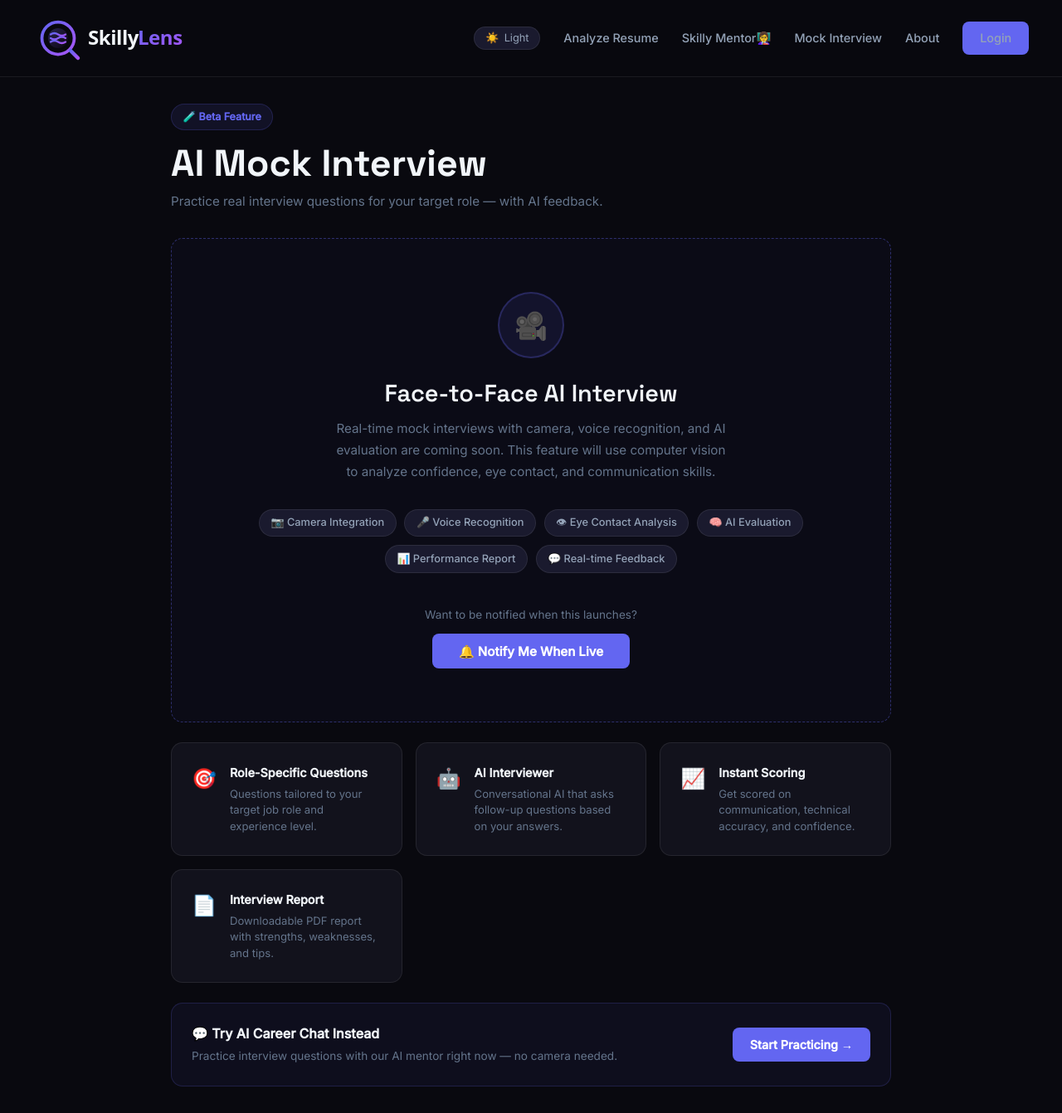
After one commit to Khushi-jaiswal20/Skillylens, a Flask app: page /mock-interview in a window 1280 px wide. The commit adds this page. Shown: the whole page at 83% size. Run offline with Flask 3, Linux system fonts and the light colour scheme; parts of the project's set-up code (start-up, migrations or seed data) failed here and were passed over.

Commit message:
Added Mock Interview Button

```diff
--- a/backend/routes/auth.py
+++ b/backend/routes/auth.py
@@ -135,3 +135,6 @@ def delete_account():
 def logout():
     session.clear()
     return redirect('/')
+@auth_bp.route('/mock-interview')
+def mock_interview():
+    return render_template('mock_interview.html')
--- a/frontend/templates/base.html
+++ b/frontend/templates/base.html
@@ -40,6 +40,7 @@
 </button>
             <a href="/upload">Analyze Resume</a>
             <a href="/chatbot">Skilly Mentor👩‍🏫</a>
+            <a href="/mock-interview">Mock Interview </a>
             <a href="/about">About</a>
             {% if session.user_id %}
     <a href="/profile" style="color:var(--accent)">👤 {{ session.user_name }}</a>
--- a/frontend/templates/dashboard.html
+++ b/frontend/templates/dashboard.html
@@ -72,7 +72,7 @@
 
   <!-- Projects Done -->
   <div class="card">
-    <h3>🛠 Projects Done
+    <h3>✅ Projects Done
       <span style="color:#22c55e;font-weight:400;font-size:0.85rem">
         ({{ data.extracted_projects|length }})
       </span>
@@ -96,7 +96,7 @@
 
   <!-- Suggested Projects -->
   <div class="card">
-    <h3>💡 Suggested Projects</h3>
+    <h3>⭐ Suggested Projects</h3>
     <p style="font-size:0.78rem;color:var(--text-muted);margin-bottom:0.75rem">
       Build these to strengthen your {{ data.job_role }} profile
     </p>
--- /dev/null
+++ b/frontend/templates/mock_interview.html
@@ -0,0 +1,185 @@
+{% extends 'base.html' %}
+{% block content %}
+
+<div style="max-width:900px;margin:2rem auto;padding:0 1rem">
+
+  <div style="margin-bottom:2rem">
+    <div style="display:inline-block;padding:0.3rem 0.85rem;
+                border-radius:20px;font-size:0.78rem;font-weight:600;
+                background:rgba(99,102,241,0.1);color:var(--accent);
+                border:1px solid rgba(99,102,241,0.2);margin-bottom:0.75rem">
+      🧪 Beta Feature
+    </div>
+    <h1 style="font-family:var(--font-display);margin-bottom:0.4rem">
+      AI Mock Interview
+    </h1>
+    <p style="color:var(--text-muted);font-size:0.95rem">
+      Practice real interview questions for your target role — with AI feedback.
+    </p>
+  </div>
+
+  <div class="card" style="text-align:center;padding:4rem 2rem;
+                            border:1px dashed rgba(99,102,241,0.4);
+                            background:rgba(99,102,241,0.03)">
+    <div style="width:80px;height:80px;border-radius:50%;
+                background:rgba(99,102,241,0.1);
+                border:2px solid rgba(99,102,241,0.25);
+                display:flex;align-items:center;justify-content:center;
+                margin:0 auto 1.5rem;font-size:2rem">
+      🎥
+    </div>
+    <h2 style="font-family:var(--font-display);margin-bottom:0.75rem">
+      Face-to-Face AI Interview
+    </h2>
+    <p style="color:var(--text-muted);max-width:480px;
+              margin:0 auto 2rem;line-height:1.7;font-size:0.95rem">
+      Real-time mock interviews with camera, voice recognition, and AI evaluation
+      are coming soon. This feature will use computer vision to analyze
+      confidence, eye contact, and communication skills.
+    </p>
+
+    <div style="display:flex;gap:0.6rem;justify-content:center;
+                flex-wrap:wrap;margin-bottom:2.5rem">
+      <span style="padding:0.35rem 0.85rem;border-radius:20px;font-size:0.8rem;
+                   font-weight:500;background:var(--bg-elevated);
+                   border:1px solid var(--border);color:var(--text-sub)">
+        📷 Camera Integration
+      </span>
+      <span style="padding:0.35rem 0.85rem;border-radius:20px;font-size:0.8rem;
+                   font-weight:500;background:var(--bg-elevated);
+                   border:1px solid var(--border);color:var(--text-sub)">
+        🎤 Voice Recognition
+      </span>
+      <span style="padding:0.35rem 0.85rem;border-radius:20px;font-size:0.8rem;
+                   font-weight:500;background:var(--bg-elevated);
+                   border:1px solid var(--border);color:var(--text-sub)">
+        👁 Eye Contact Analysis
+      </span>
+      <span style="padding:0.35rem 0.85rem;border-radius:20px;font-size:0.8rem;
+                   font-weight:500;background:var(--bg-elevated);
+                   border:1px solid var(--border);color:var(--text-sub)">
+        🧠 AI Evaluation
+      </span>
+      <span style="padding:0.35rem 0.85rem;border-radius:20px;font-size:0.8rem;
+                   font-weight:500;background:var(--bg-elevated);
+                   border:1px solid var(--border);color:var(--text-sub)">
+        📊 Performance Report
+      </span>
+      <span style="padding:0.35rem 0.85rem;border-radius:20px;font-size:0.8rem;
+                   font-weight:500;background:var(--bg-elevated);
+                   border:1px solid var(--border);color:var(--text-sub)">
+        💬 Real-time Feedback
+      </span>
+    </div>
+
+    <div id="notifySection">
+      <p style="font-size:0.85rem;color:var(--text-muted);margin-bottom:0.75rem">
+        Want to be notified when this launches?
+      </p>
+      <button onclick="handleNotify()"
+              class="btn-primary"
+              id="notifyBtn"
+              style="padding:0.7rem 2rem;font-size:0.95rem">
+        🔔 Notify Me When Live
+      </button>
+    </div>
+  </div>
+
+  <div style="margin-top:1.5rem;display:grid;
+              grid-template-columns:repeat(auto-fit,minmax(240px,1fr));gap:1rem">
+
+    <div class="card" style="display:flex;gap:1rem;align-items:flex-start">
+      <div style="font-size:1.5rem;flex-shrink:0">🎯</div>
+      <div>
+        <div style="font-weight:600;font-size:0.9rem;
+                    margin-bottom:0.3rem;color:var(--text)">
+          Role-Specific Questions
+        </div>
+        <div style="font-size:0.82rem;color:var(--text-muted);line-height:1.5">
+          Questions tailored to your target job role and experience level.
+        </div>
+      </div>
+    </div>
+
+    <div class="card" style="display:flex;gap:1rem;align-items:flex-start">
+      <div style="font-size:1.5rem;flex-shrink:0">🤖</div>
+      <div>
+        <div style="font-weight:600;font-size:0.9rem;
+                    margin-bottom:0.3rem;color:var(--text)">
+          AI Interviewer
+        </div>
+        <div style="font-size:0.82rem;color:var(--text-muted);line-height:1.5">
+          Conversational AI that asks follow-up questions based on your answers.
+        </div>
+      </div>
+    </div>
+
+    <div class="card" style="display:flex;gap:1rem;align-items:flex-start">
+      <div style="font-size:1.5rem;flex-shrink:0">📈</div>
+      <div>
+        <div style="font-weight:600;font-size:0.9rem;
+                    margin-bottom:0.3rem;color:var(--text)">
+          Instant Scoring
+        </div>
+        <div style="font-size:0.82rem;color:var(--text-muted);line-height:1.5">
+          Get scored on communication, technical accuracy, and confidence.
+        </div>
+      </div>
+    </div>
+
+    <div class="card" style="display:flex;gap:1rem;align-items:flex-start">
+      <div style="font-size:1.5rem;flex-shrink:0">📄</div>
+      <div>
+        <div style="font-weight:600;font-size:0.9rem;
+                    margin-bottom:0.3rem;color:var(--text)">
+          Interview Report
+        </div>
+        <div style="font-size:0.82rem;color:var(--text-muted);line-height:1.5">
+          Downloadable PDF report with strengths, weaknesses, and tips.
+        </div>
+      </div>
+    </div>
+
+  </div>
+
+  <div class="card" style="margin-top:1.5rem;display:flex;align-items:center;
+                            justify-content:space-between;flex-wrap:wrap;gap:1rem;
+                            background:rgba(99,102,241,0.06);
+                            border-color:rgba(99,102,241,0.2)">
+    <div>
+      <div style="font-weight:600;margin-bottom:0.25rem">
+        💬 Try AI Career Chat Instead
+      </div>
+      <div style="font-size:0.85rem;color:var(--text-muted)">
+        Practice interview questions with our AI mentor right now — no camera needed.
+      </div>
+    </div>
+    <a href="/chatbot" class="btn-primary" style="white-space:nowrap">
+      Start Practicing →
+    </a>
+  </div>
+
+</div>
+
+<script>
+ var isLoggedIn = {{ 'true' if session.user_id else 'false' }};
+  function handleNotify() {
+    var btn = document.getElementById('notifyBtn');
+    var section = document.getElementById('notifySection');
+    if (isLoggedIn) {
+      btn.textContent = 'You will be notified!';
+      btn.disabled = true;
+      btn.style.opacity = '0.7';
+      btn.style.cursor = 'default';
+    } else {
+      section.innerHTML =
+        '<p style="font-size:0.85rem;color:var(--text-muted);margin-bottom:0.75rem">' +
+        'Login to get notified when this feature launches.</p>' +
+        '<div style="display:flex;gap:0.75rem;justify-content:center;flex-wrap:wrap">' +
+        '<a href="/signup" class="btn-primary">Create Account</a>' +
+        '<a href="/login" class="btn-outline">Login</a></div>';
+    }
+  }
+</script>
+
+{% endblock %}
```
